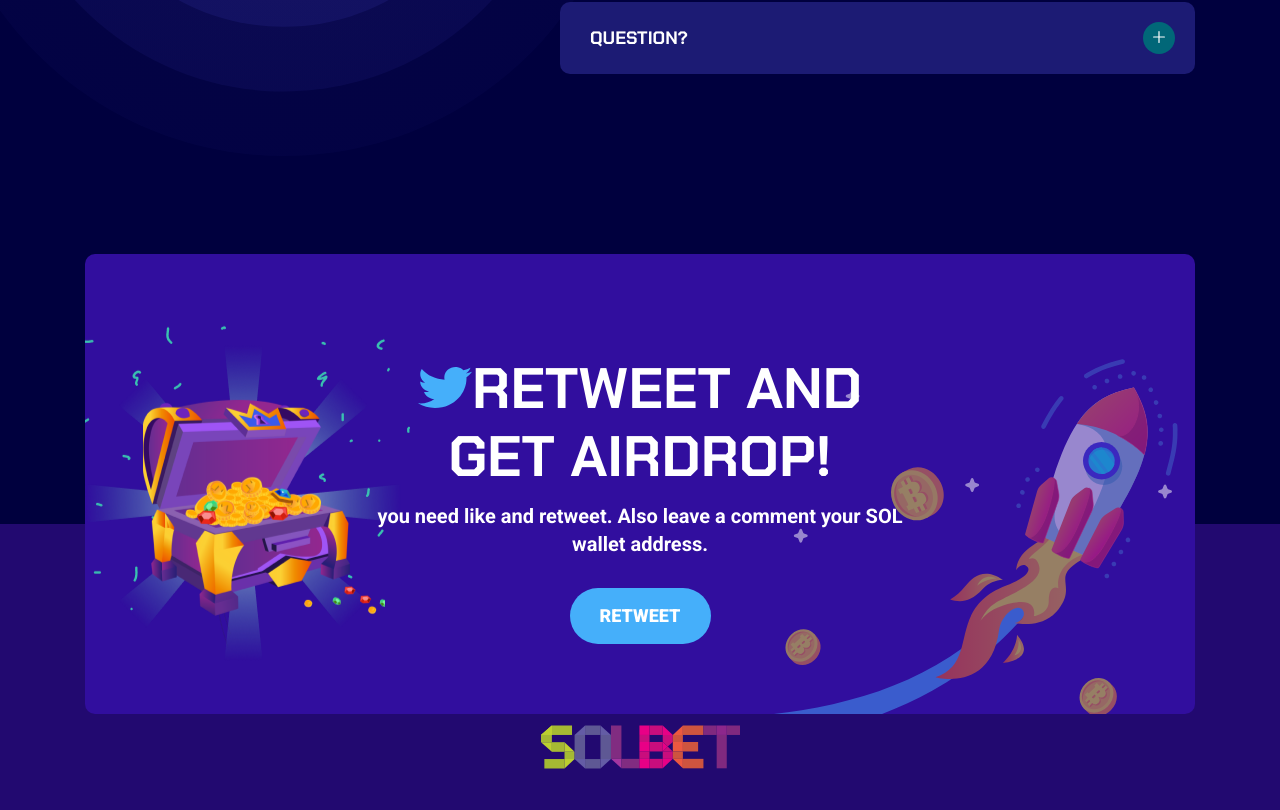
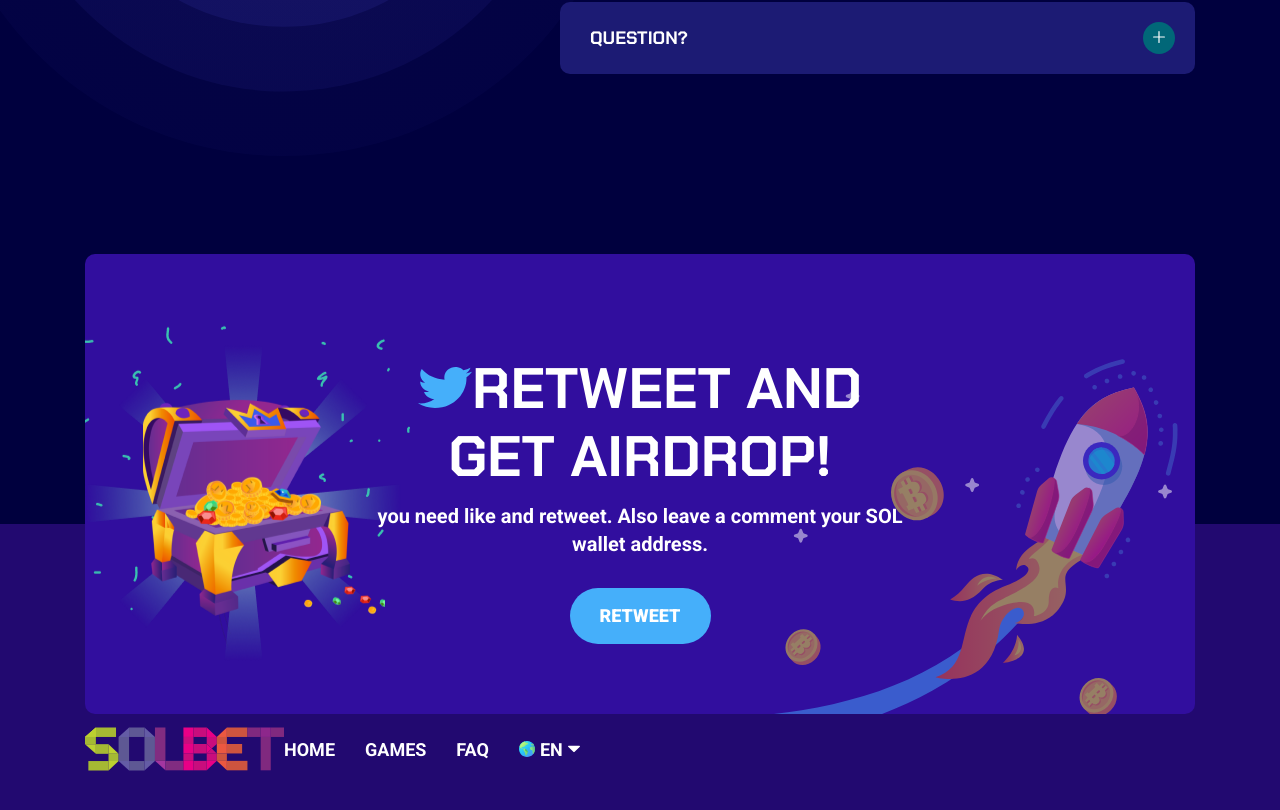
Before and after one commit to 0Arty/solbet_spa, a React (Create React App) app: page / in a window 1280 px wide. Shown: the part 5989-6799 px from the top of the page. Built offline with nearby package versions, Linux system fonts and the light colour scheme.

Commit message:
start develop faq page

```diff
--- a/src/components/footer/Footer.jsx
+++ b/src/components/footer/Footer.jsx
@@ -1,5 +1,9 @@
 import style from "./Footer.module.scss"
 import { ReactComponent as LogoSvg } from "../../assets/header/logo.svg";
+import LinkElement from "../header/Link";
+import Selector from "../header/selector/Selector";
+
+
 
 const Footer = ({ children }) => {
 
@@ -9,9 +13,16 @@ const Footer = ({ children }) => {
                 {children}
             </div>
 
-            <div>
+            <div className = {style.content}>
                 <LogoSvg />
-                <div></div>
+                <div className = {style.links}>
+                <LinkElement  text={'HOME'} />
+                <LinkElement  text={'GAMES'}/>
+                <LinkElement text={'FAQ'} />
+                <Selector />
+
+
+            </div>
             </div>
         </footer>
     )
--- a/src/components/footer/Footer.module.scss
+++ b/src/components/footer/Footer.module.scss
@@ -1,4 +1,4 @@
-.container{
+.container {
     width: 100%;
     min-height: 450px;
     margin-top: 450px;
@@ -8,8 +8,29 @@
     flex-direction: column;
     position: relative;
     background: #220970;
-    .children{
+
+    .children {
         top: -270px;
         position: absolute;
     }
+
+    .content {
+        width: 1110px;
+        display: flex;
+
+        .links {
+            display: flex;
+            gap: 30px;
+            color: var(--white-f, #FFF);
+            text-align: center;
+            /* Body text/Medium Text Bold uppcase */
+            font-family: Roboto;
+            font-size: 18px;
+            font-style: normal;
+            font-weight: 700;
+            line-height: 25.2px;
+            /* 140% */
+            text-transform: uppercase;
+        }
+    }
 }
--- a/src/components/header/Header.module.scss
+++ b/src/components/header/Header.module.scss
@@ -25,6 +25,7 @@
         .links {
             display: flex;
             gap: 30px;
+
         }
 
         .btn {
```
Also changed, not shown: src/assets/main/footer/retweet/facebookIcon.svg (added), src/assets/main/footer/retweet/tweeterIcon.svg (added).
